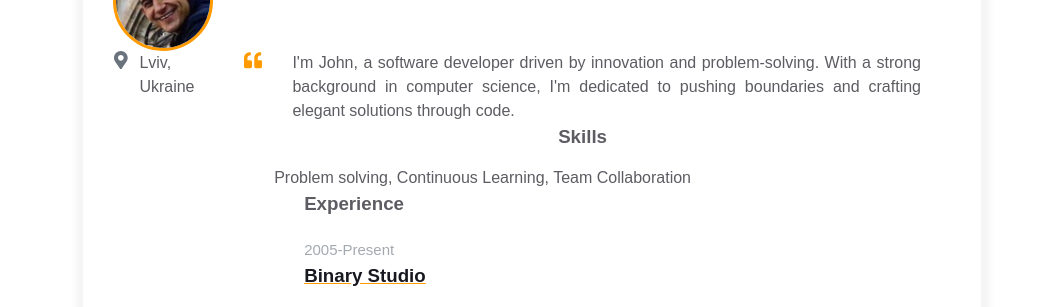
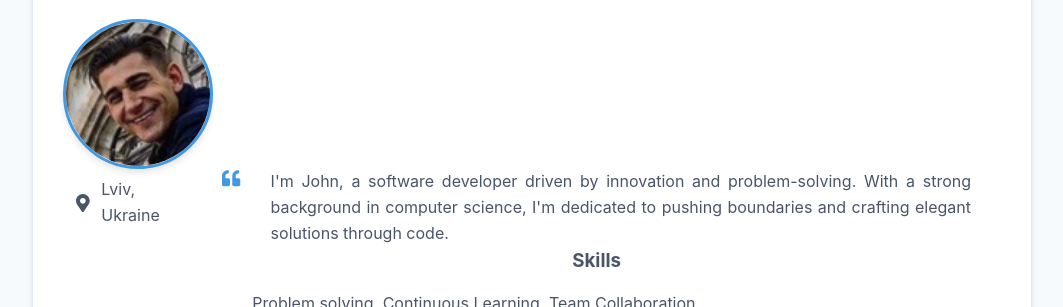
Before and after one commit to KudinKudin/homepage, a plain HTML site: page index.html in a window 1280 px wide. Shown: the part 251-558 px from the top of the page, without its empty margins (108-1171 px from the left). Drawn offline with Linux system fonts and the light colour scheme.

Commit message:
change fonts, colors and upgrade contant info styles

```diff
--- a/styles.css
+++ b/styles.css
@@ -6,21 +6,26 @@
 }
 
 body {
-    font-family: Arial, Helvetica, sans-serif;
-    line-height: 1.5;
+        font-family: 'Inter', 'Segoe UI', sans-serif;
+        line-height: 1.6;
+        color: #2d3748;
+        background-color: #f7fafc;
+        padding: 2rem;
 
-    --primary-text-color: #181820;
-    --secondary-text-color: #5c5c62;
-    --durability-text-color: #6a737d9c;
-    --icon-color: #6a737d;
-    --border-color: #ff9a0045;
-    --text-decoration-color: #ff9a00;
+        --primary-text-color: #2d3748;
+        --secondary-text-color: #4a5568;
+        --durability-text-color: #718096;
+        --icon-color: #4a5568;
+        --border-color: #e2e8f0;
+        --text-decoration-color: #4299e1;
+        --background-color: #ffffff;
+        --hover-color: #ebf8ff;
 }
 
 .container {
     margin: 0 auto;
     padding: 0 30px;
-    max-width: 900px;
+    max-width: 1000px;
 }
 
 .fh {
@@ -37,16 +42,18 @@ body {
 
 .resume {
     margin: 50px auto;
-    border: 1px solid #f5f5f5;
-    box-shadow: 1px 1px 7px 7px #f5f5f5;
-    padding: 30px 0;
-    max-width: 900px;
+    border: 1px solid var(--border-color);
+    box-shadow: 0 4px 6px rgba(0, 0, 0, 0.1);
+    padding: 40px 0;
+    max-width: 1000px;
+    background-color: var(--background-color);
+    border-radius: 8px;
 }
 
 .resume__block {
-    border-bottom: 3px solid var(--border-color);
+    border-bottom: 2px solid var(--border-color);
     padding-bottom: 30px;
-    margin-bottom: 15px;
+    margin-bottom: 20px;
 }
 
 @media screen and (max-width: 576px) {
@@ -81,11 +88,15 @@ body {
     margin-bottom: 15px;
     text-decoration-color: var(--text-decoration-color);
     text-decoration-line: underline;
+    font-size: 2.5rem;
+    font-weight: 700;
 }
 
 .contact-info__sub-header {
     color: var(--secondary-text-color);
     margin-bottom: 30px;
+    font-size: 1.5rem;
+    font-weight: 500;
 }
 
 .contact-info__block {
@@ -103,6 +114,14 @@ body {
     text-decoration: none;
     display: flex;
     justify-content: start;
+    align-items: center;
+    padding: 8px 12px;
+    border-radius: 6px;
+    transition: background-color 0.2s ease;
+}
+
+.contact-info__item:hover {
+    background-color: var(--hover-color);
 }
 
 .contact-info__item:not(:last-child) {
@@ -127,13 +146,18 @@ body {
 
 .contact-info__avatar {
     border-radius: 50%;
-    width: 100px;
-    height: 100px;
+    width: 150px;
+    height: 150px;
     object-fit: cover;
     border: 3px solid;
     border-color: var(--text-decoration-color);
+    box-shadow: 0 4px 6px rgba(0, 0, 0, 0.1);
+    transition: transform 0.2s ease;
 }
 
+.contact-info__avatar:hover {
+    transform: scale(1.05);
+}
 /* Intro and skills styles */
 
  .intro {
```
Also changed, not shown: index.html (+2 -0 lines).
